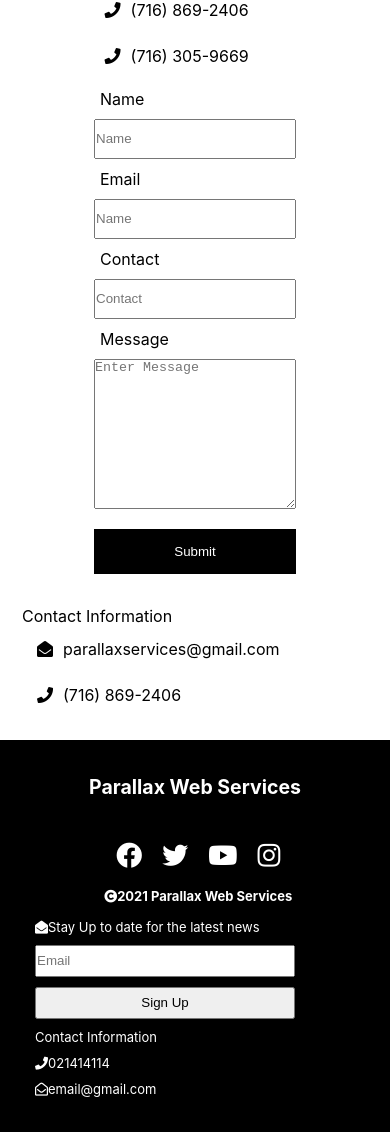
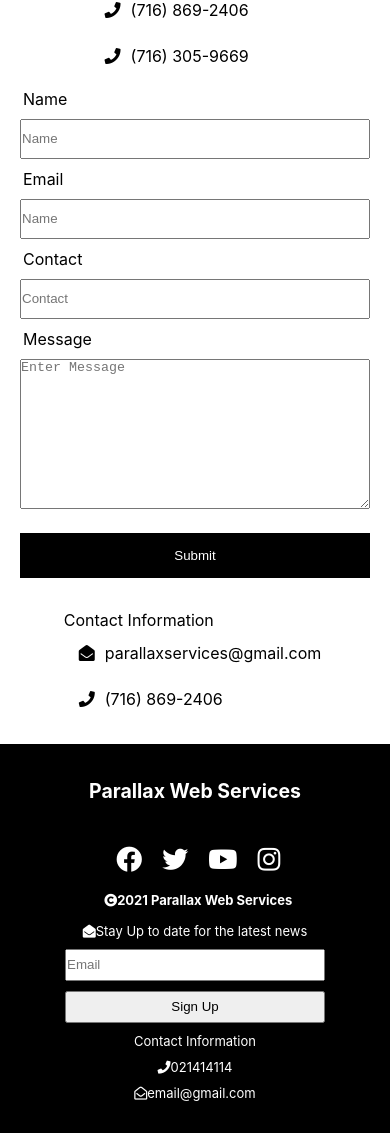
Before and after one commit to lowe25/Company-website, a React (Create React App) app: page /contacts in a window 390 px wide. Shown: the part 417-1550 px from the top of the page. Built offline with nearby package versions, Linux system fonts and the light colour scheme.

Commit message:
contact media queries added

```diff
--- a/src/styles/components/footer.scss
+++ b/src/styles/components/footer.scss
@@ -79,10 +79,11 @@
       left: 1%;
     }
     .comp {
-      text-align: left;
+      text-align: center;
       justify-content: center;
       .form {
-        flex-direction: column;
+        display: grid;
+        justify-content: center;
         .txt-email1 {
           height: 32px;
           width: 260px;
--- a/src/styles/pages/contact.scss
+++ b/src/styles/pages/contact.scss
@@ -69,25 +69,67 @@
   }
 }
 
-@include mobile-device1(mobile-md){
+@include mobile-device1(mobile-md) {
 .contacts-container{
-    .form{
+  .form {
+    @include flex-center;
     flex-direction: column;
-        .contact-form{
-            display: grid;
-            justify-content: center;
+    gap: 30px;
+    .contact-form {
       .txt-name,
       .txt-email,
       .txt-contact {
-                width: 202px;
+        width: 100%;
       }
       .txt-area {
-                width: 202px;
+        width: 100%;
       }
       .btn-submit {
-                width: 202px;
+        @include btn-main;
+        width: 100%;
+        color: $font-color1;
+        background-color: $bg-color1;
+      }
+    }
+    .contact-info{
+      @include grid-center;
+      ul{
+        li{
+          text-align: left;
         }
       }
     }
   }
 }
+}
+
+@include mobile-device-md(mobile-lg, tablet-sm){
+  .contacts-container {
+    .form {
+      flex-direction: column;
+      .contact-form {
+        display: grid;
+        justify-content: center;
+        .txt-name,
+        .txt-email,
+        .txt-contact,
+        .txt-area,
+        .btn-submit  {
+          width: 400px;
+        }
+      }
+      .contact-info{
+        display: grid;
+        justify-content: center;
+        p{
+          text-align: center;
+        }
+        ul{
+          li{
+            text-align: left;
+          }
+        }
+      }
+    }
+  }
+}
```
Lines whose indentation alone changed are shown as unchanged.
